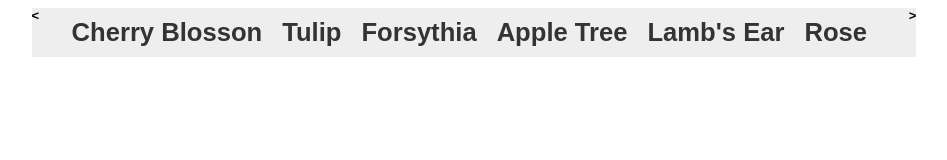
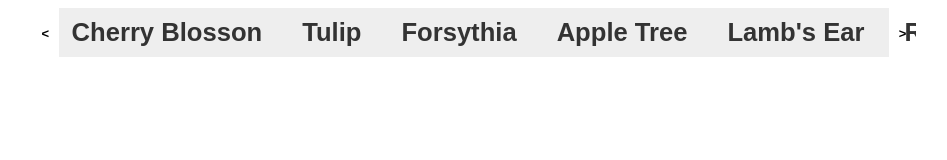
Before and after one commit to theresaweb/menu-carousel, a plain HTML site: page index.html in a window 1280 px wide. Shown: the whole page, without its empty margins (166-1113 px from the left). Drawn offline with Linux system fonts and the light colour scheme.

Commit message:
clean up layout

```diff
--- a/index.html
+++ b/index.html
@@ -20,7 +20,7 @@ adjust first and last section to be flush against the side
 
 Consider Performance:
 https://www.sitepoint.com/10-ways-minimize-reflows-improve-performance/
-
+https://developer.mozilla.org/en-US/docs/Web/API/CSS_Object_Model/Determining_the_dimensions_of_elements
 -->
 <style>
 * {
@@ -39,7 +39,6 @@ body {
   width: 100%;
   position: relative;
   overflow: hidden;
-  padding: 0 30px;
 }
 
 #leftArrow {
@@ -50,27 +49,32 @@ body {
   right: 0;
   position: absolute;
 }
+.arrow {
+  font-weight: bold;
+  cursor: pointer;
+  height: 100%;
+  padding: 0 10px;
+  background: white;
+}
+.arrowImg {
+  position:relative;
+  top:50%;
+  transform: translateY(-50%);
+}
 #carouselList {
   display: flex;
   flex-wrap: nowrap;
   list-style: none;
   margin: 0;
-  padding: 0;
-  overflow: hidden;
+  padding: 0 20px;
+  position: relative;
 }
 #carouselList li {
-  padding: 10px;
+  padding: 10px 20px;
 }
-.arrow {
-    font-weight: bold;
-    cursor: pointer;
-}
-
-
 #carouselList li a {
     white-space:nowrap;
     color: #333;
-    /* line-height: 2em; */
     font-weight: bold;
     font-size: 1.6rem;
     text-decoration: none;
@@ -84,8 +88,8 @@ body {
 <body>
 <div id="main">
   <div id="carousel">
-    <div id="leftArrow" class="arrow"><</div>
-    <div id="rightArrow" class="arrow">></div>
+    <div id="leftArrow" class="arrow"><div class="arrowImg"><</div></div>
+    <div id="rightArrow" class="arrow"><div class="arrowImg">></div></div>
     <ul id="carouselList">
       <li>
         <a href="#">
```
